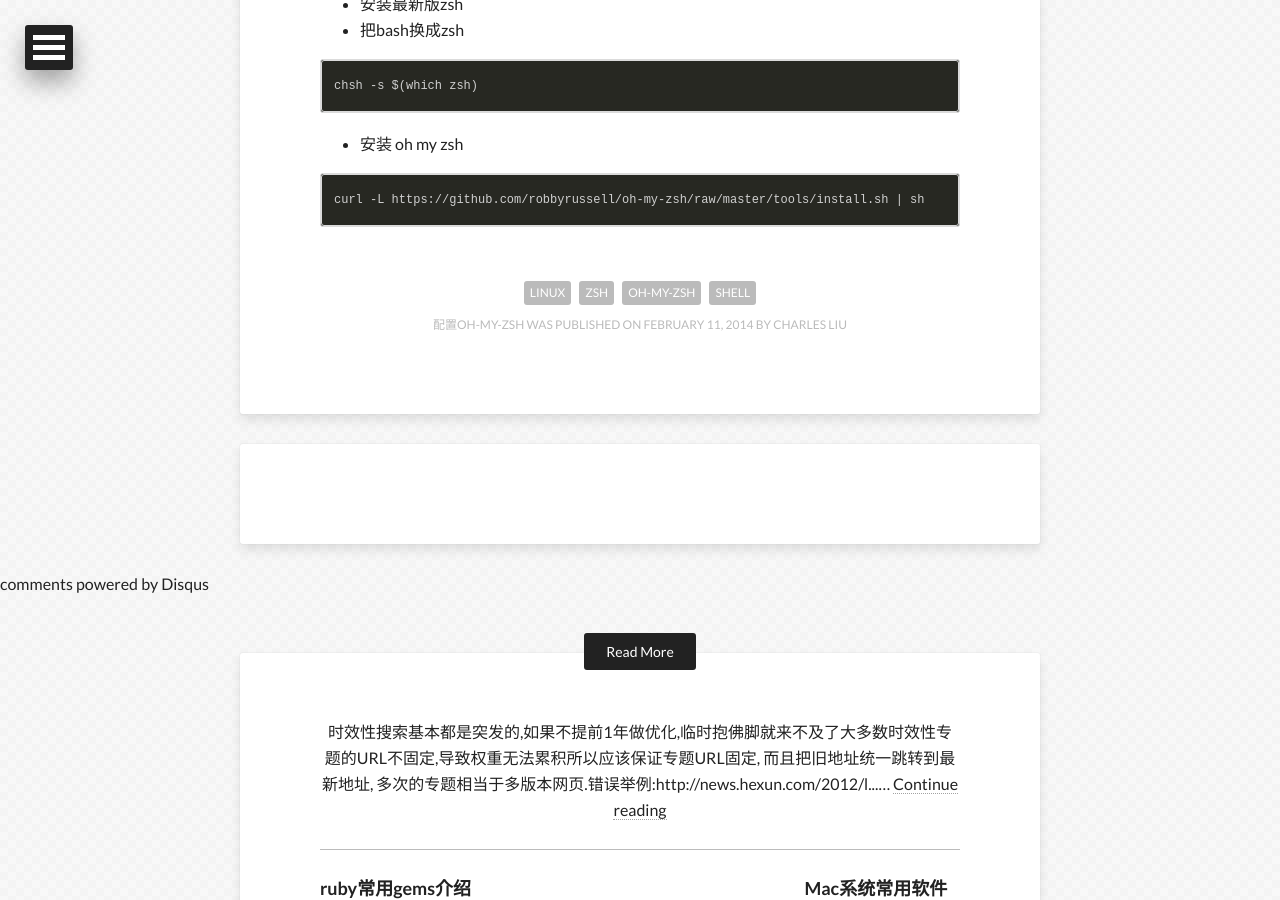
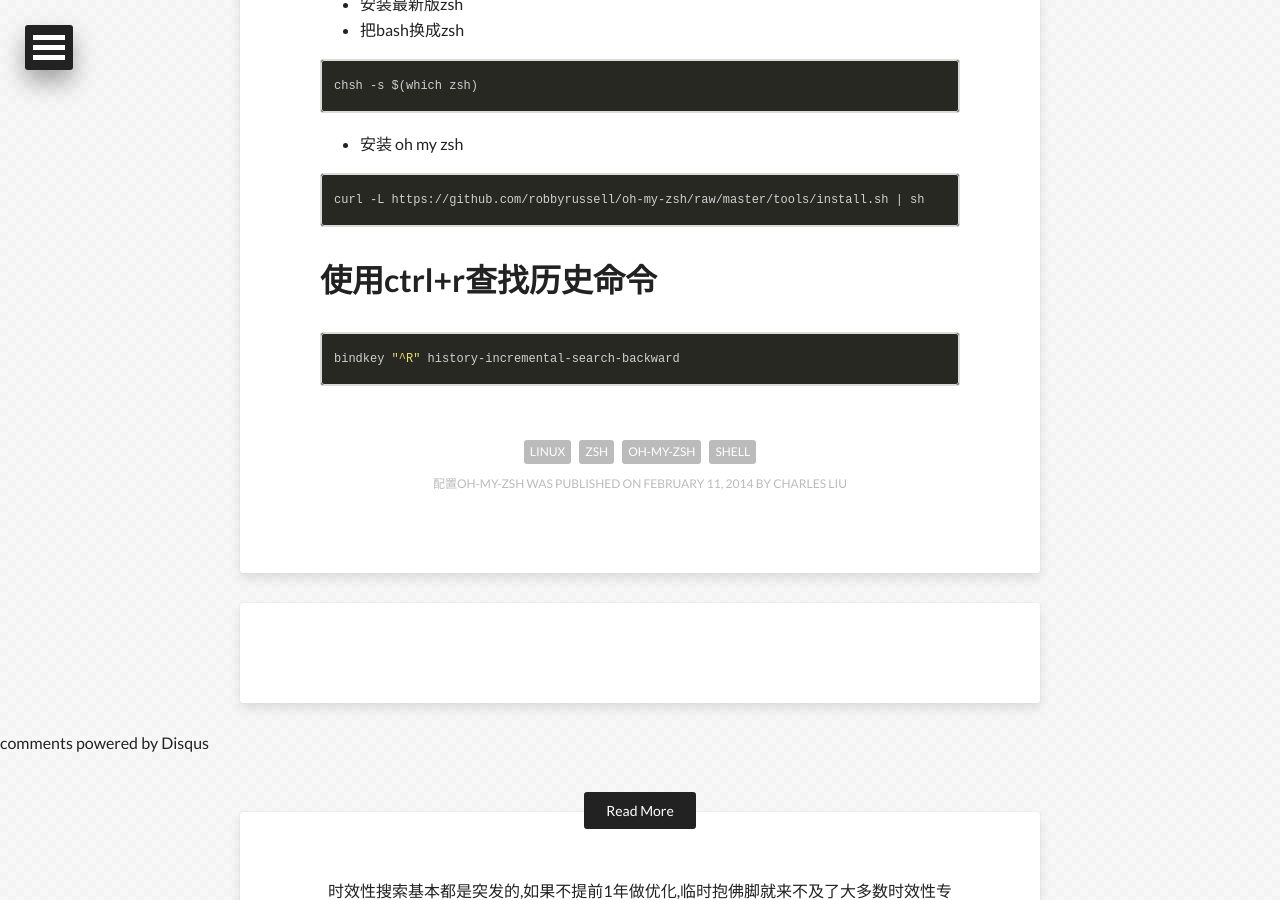
Before and after one commit to apyixiang/apyixiang.github.io, a Jekyll site: the page built from _posts/2014-02-11-linux-oh-my-zsh.markdown, in a window 1280 px wide and 900 px high, scrolled down 320 px. Built offline with Jekyll 4.4.1, drawn with Linux system fonts in a browser that asks for light colours; nearby versions of some CDN libraries; Markdown is read by kramdown in place of the engine named in the settings; comment, search, counter and statistics services are not loaded.

Commit message:
使用ctrl+r查找历史命令

````diff
--- a/_posts/2014-02-11-linux-oh-my-zsh.markdown
+++ b/_posts/2014-02-11-linux-oh-my-zsh.markdown
@@ -18,3 +18,9 @@ chsh -s $(which zsh)
 ```
 curl -L https://github.com/robbyrussell/oh-my-zsh/raw/master/tools/install.sh | sh
 ```
+
+使用ctrl+r查找历史命令
+=====================
+```bash
+bindkey "^R" history-incremental-search-backward
+```
````
